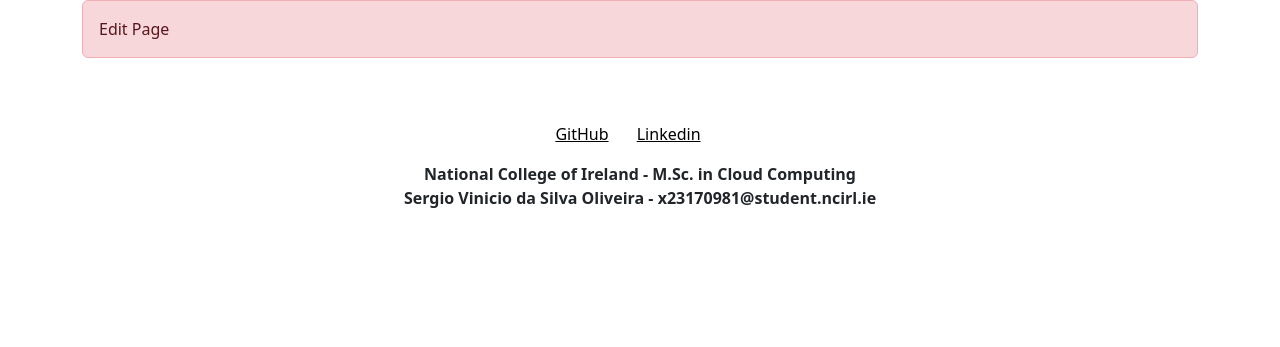
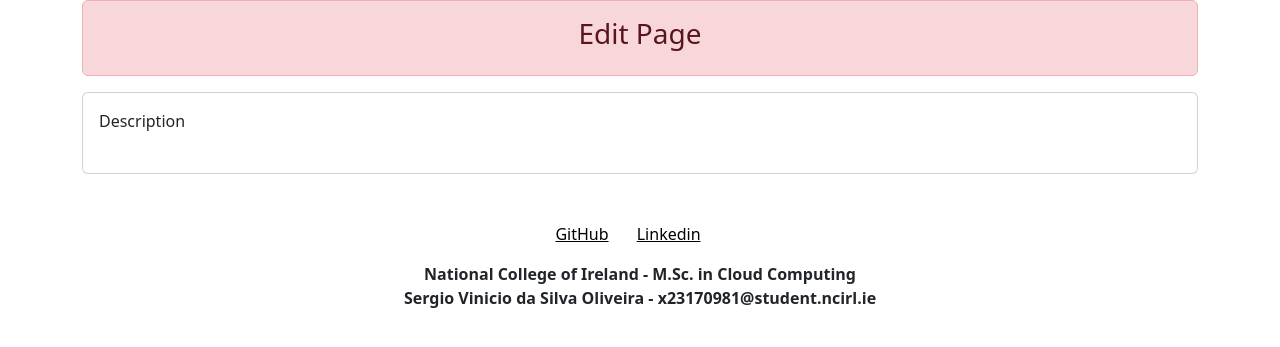
Before and after one commit to sergio-oliveira-br/safetrade_admin_service, a Django app: page /edit/ in a window 1280 px wide. Shown: the part 56-403 px from the top of the page. Run offline with Django 5.2, Linux system fonts and the light colour scheme.

Commit message:
Update edit_voucher.html

```diff
--- a/vouchers/templates/core/edit_voucher.html
+++ b/vouchers/templates/core/edit_voucher.html
@@ -3,6 +3,10 @@
 {% block title %} SafeTrade | Edit Page {% endblock %}
 
 {% block content %}
-    <div class="alert alert-danger">Edit Page</div>
+    <div class="alert alert-danger">
+        <h3 class="text-center">Edit Page</h3>
+    </div>
+
+    {% include 'core/_voucher_edit.html' %}
 
 {% endblock %}
```
